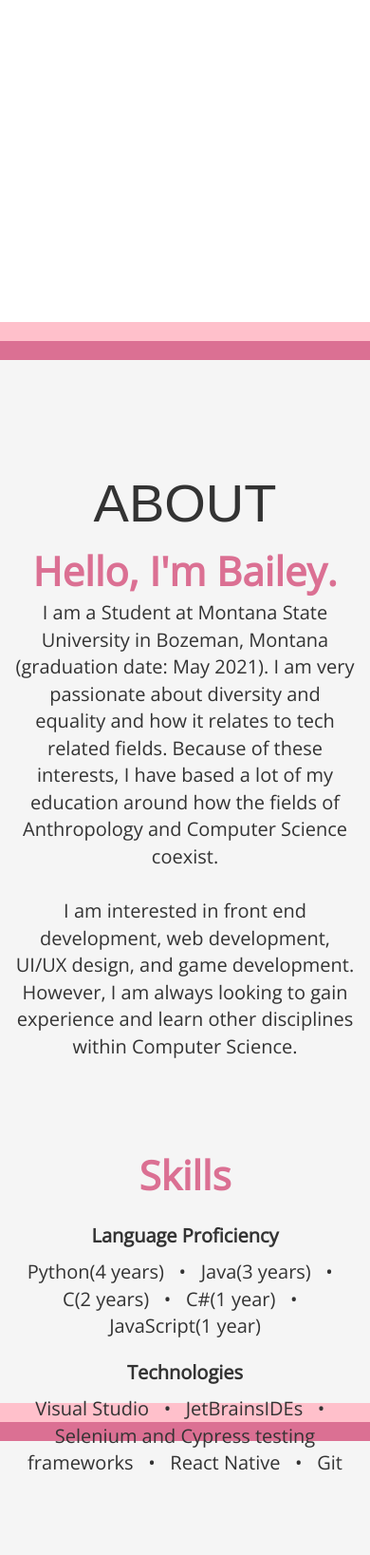
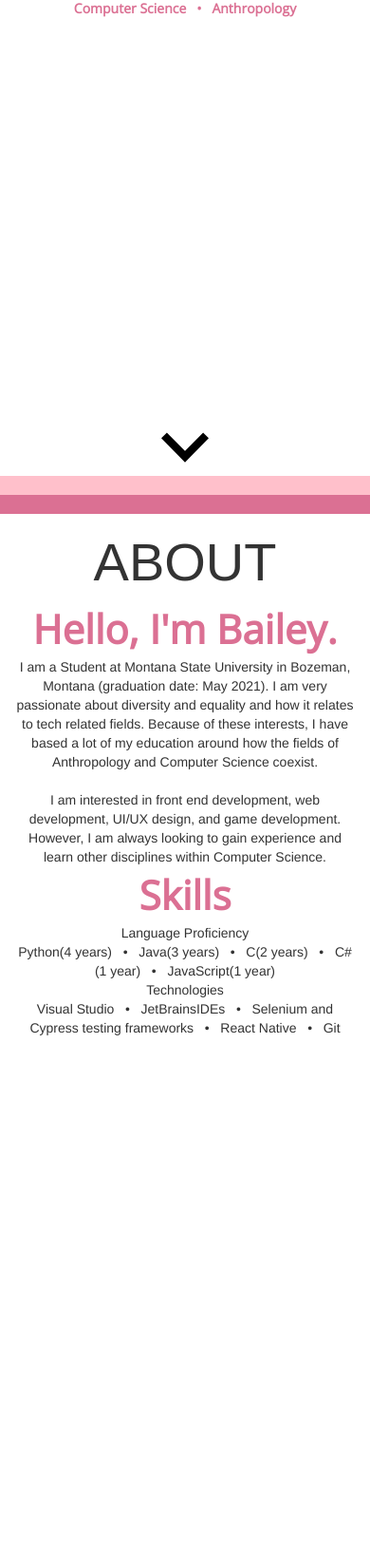
Before and after one commit to BaileyKouw/BaileyKouw.github.io, a plain HTML site: page index.html in a window 390 px wide. Shown: the part 363-2000 px from the top of the page at 95% size. Drawn offline with nearby package versions, Linux system fonts and the light colour scheme; a web font is replaced by a local one.

Commit message:
Fix layout of the About section

```diff
--- a/index.html
+++ b/index.html
@@ -47,6 +47,7 @@
         <h1>BAILEY KOUWENHOVEN</h1>
         <p>Computer Science &nbsp; • &nbsp; Anthropology</p>
     </div>
+    <svg xmlns="http://www.w3.org/2000/svg" width="50" height="50" viewBox="0 0 24 24"><path d="M0 7.33l2.829-2.83 9.175 9.339 9.167-9.339 2.829 2.83-11.996 12.17z"/></svg>
 </div>
 
  <div class="scroll-container">
@@ -56,11 +57,11 @@
 
 
 <div id="about">
-    <div class="container-fluid bg-3 text-center">
-        <h1>ABOUT</h1>
+    <div class="container-fluid text-center">
+        <h1> ABOUT </h1>
 
-         <text id="hello"> Hello, I'm Bailey.</text><br>
-            <text id="abtContent">I am a Student at Montana State University in Bozeman, Montana (graduation date: May  2021).
+        <text id="hello"> Hello, I'm Bailey.</text><br>
+                <text id="abtContent">I am a Student at Montana State University in Bozeman, Montana (graduation date: May  2021).
 
                     I am very passionate about diversity and equality and how it relates to tech related fields.
                     Because of these interests, I have based a lot of my education around how the fields of Anthropology
@@ -69,15 +70,20 @@
                     and game development.  However, I am always looking to gain experience and learn other disciplines within
                     Computer Science.</text>
 
-            <div class="skills">
-                <text id="hello">Skills</text>
-                <text class="skillsHead">Language Proficiency</text>
-                <text class="skillcontent"> Python(4 years) &nbsp; • &nbsp; Java(3 years) &nbsp; • &nbsp; C(2 years) &nbsp; • &nbsp; C#(1 year) &nbsp; • &nbsp; JavaScript(1 year)</text>
-                <text class="skillsHeadtwo">Technologies</text>
+
+
+                <br>
+
+                <text id="hello">Skills</text> <br>
+                <text class="skillsHead">Language Proficiency</text><br>
+                <text class="skillcontent"> Python(4 years) &nbsp; • &nbsp; Java(3 years) &nbsp; • &nbsp; C(2 years) &nbsp; • &nbsp; C#(1 year) &nbsp; • &nbsp; JavaScript(1 year)</text><br>
+                <text class="skillsHeadtwo">Technologies</text><br>
                 <text class="skillcontent">Visual Studio &nbsp; • &nbsp; JetBrainsIDEs &nbsp; • &nbsp; Selenium and Cypress testing frameworks &nbsp; • &nbsp; React Native &nbsp; • &nbsp; Git  </text>
-            </div>
 
-    </div>
+
+
+</div>
+
 </div>
 
 
--- a/main.css
+++ b/main.css
@@ -52,12 +52,11 @@ html{
 }
 
 /* Main page css */
-.container .text-center .main {
-    align-items: center;
-    top: 0;
+.main{
+    height: 66vh;
 }
 .main h1{
-    margin-top: 100px;
+    margin-top: 190px;
     font-family: 'Erica One', sans-serif;
     font-size: 6em;
 }
@@ -71,11 +70,6 @@ html{
 
 
 /* about page css */
-#about {
-    padding-top: 100px;
-    height: 100vh;
-    background-color: #F5F5F5;
-}
  h1 {
     font-family: 'Erica One', sans-serif;
     font-size: 4em;
@@ -88,35 +82,6 @@ html{
     font-size: 3em;
     margin-bottom: 20px;
     margin-top: 30px;
-}
-#abtContent{
-    font-family: 'Open Sans', sans-serif;
-    font-size: 20px;
-}
-
-.skills{
-    display:flex;
-    flex-direction: column;
-    max-width: 600px;
-    margin-left: 50px;
-}
-.skillsHead{
-    font-family: 'Open Sans', sans-serif;
-    font-size: 20px;
-
-    margin-bottom: 10px;
-    font-weight: bold;
-}
-.skillsHeadtwo{
-    font-family: 'Open Sans', sans-serif;
-    font-size: 20px;
-    margin-top:20px;
-    margin-bottom: 10px;
-    font-weight: bold;
-}
-.skillcontent{
-    font-family: 'Open Sans', sans-serif;
-    font-size: 20px;
 }
 
 /* Portfolio page css */
@@ -198,8 +163,6 @@ html{
 }
 #contact a:hover{
     text-decoration: none;
-    font-family: 'Open Sans', sans-serif;
-    color: black;
 }
 
 
@@ -207,6 +170,12 @@ html{
 
 
 @media only screen and (max-width: 1000px){
+    .main{
+        height: 65vh
+    }
+    .main h1{
+        margin-top: 190px
+    }
      #about {
        height: 130vh;
     }
@@ -238,12 +207,17 @@ html{
         font-size: 5em;
     }
 
+
 }
 
 @media only screen and (max-width: 600px) {
   .main h1{
     font-size: 3em;
   }
+    .main p{
+        font-size: 1em;
+
+    }
     #about .content-container{
         padding-left: 0px;
     }
@@ -257,4 +231,10 @@ html{
     .portTitle {
         margin-bottom: -10px;
     }
+    #contact {
+        height: 120vh;
+    }
+    #contact a{
+        margin-top: 10px;
+    }
 }
```
